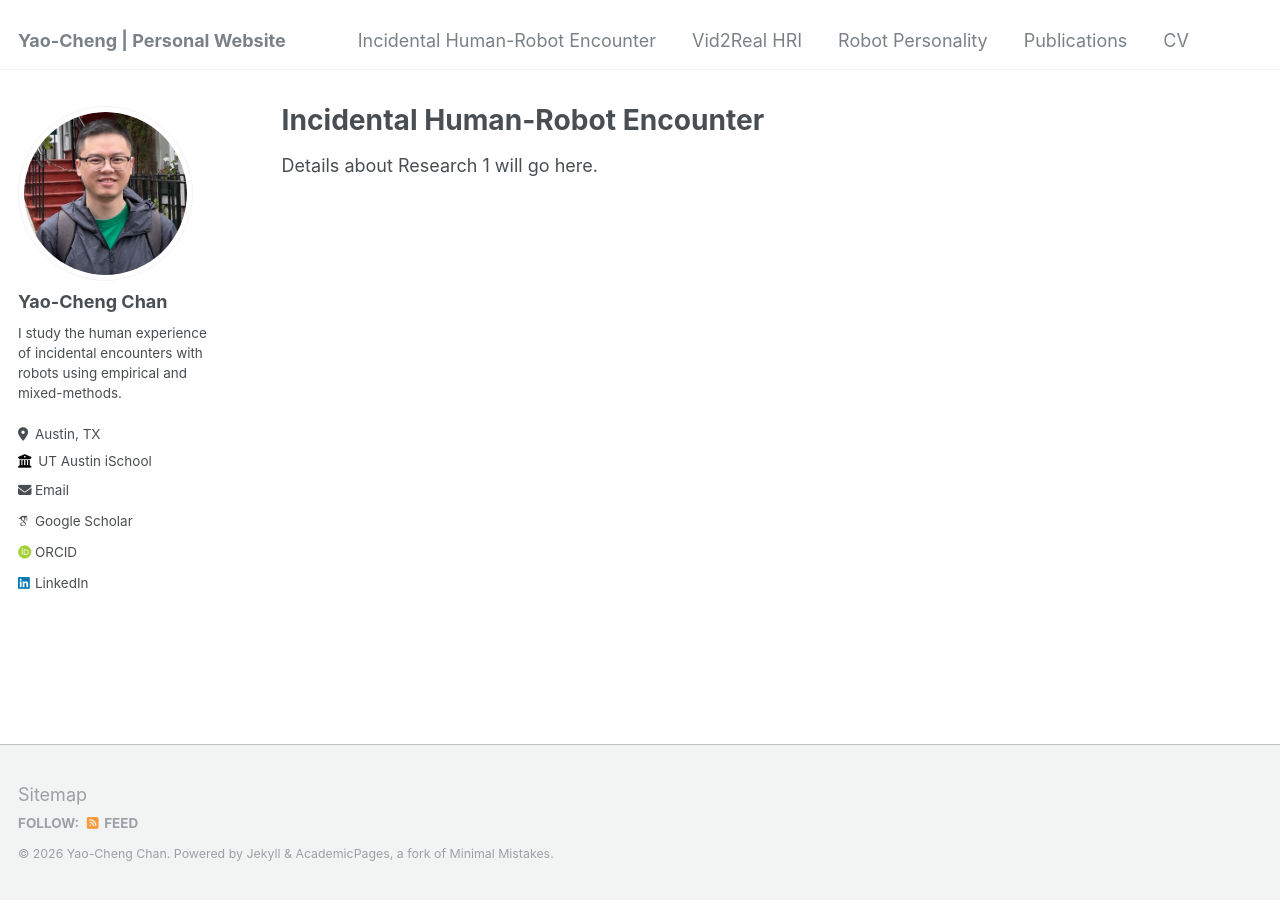
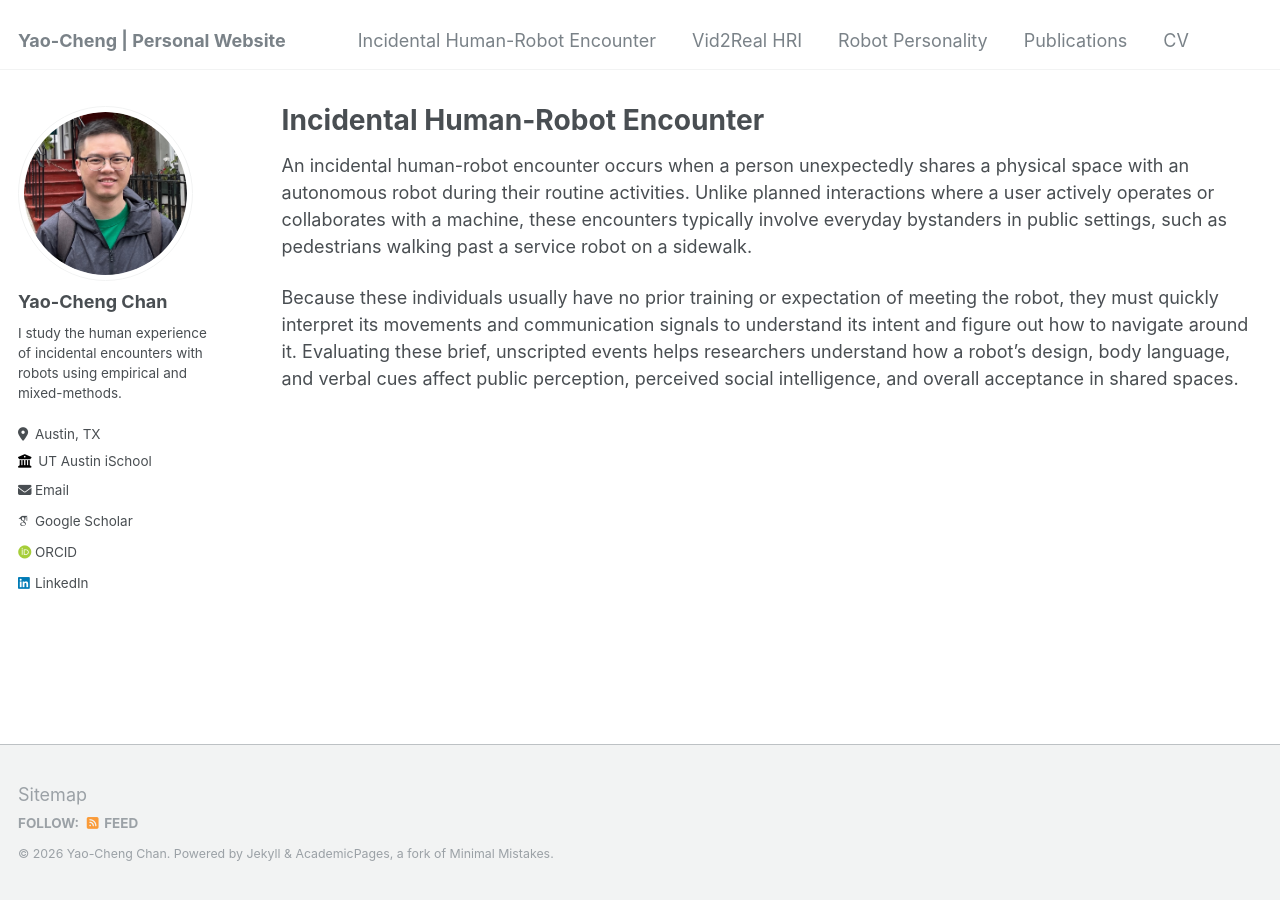
Before and after one commit to yaochengchan/yaochengchan.github.io, a Jekyll site: the page built from _pages/HRE.md, in a window 1280 px wide. Built offline with Jekyll 4.4.1, drawn with Linux system fonts in a browser that asks for light colours; some web fonts are replaced.

Commit message:
Update HRE.md

```diff
--- a/_pages/HRE.md
+++ b/_pages/HRE.md
@@ -5,4 +5,6 @@ permalink: /HRE/
 author_profile: true
 ---
 
-Details about Research 1 will go here.
+An incidental human-robot encounter occurs when a person unexpectedly shares a physical space with an autonomous robot during their routine activities. Unlike planned interactions where a user actively operates or collaborates with a machine, these encounters typically involve everyday bystanders in public settings, such as pedestrians walking past a service robot on a sidewalk.
+
+Because these individuals usually have no prior training or expectation of meeting the robot, they must quickly interpret its movements and communication signals to understand its intent and figure out how to navigate around it. Evaluating these brief, unscripted events helps researchers understand how a robot's design, body language, and verbal cues affect public perception, perceived social intelligence, and overall acceptance in shared spaces.
```
